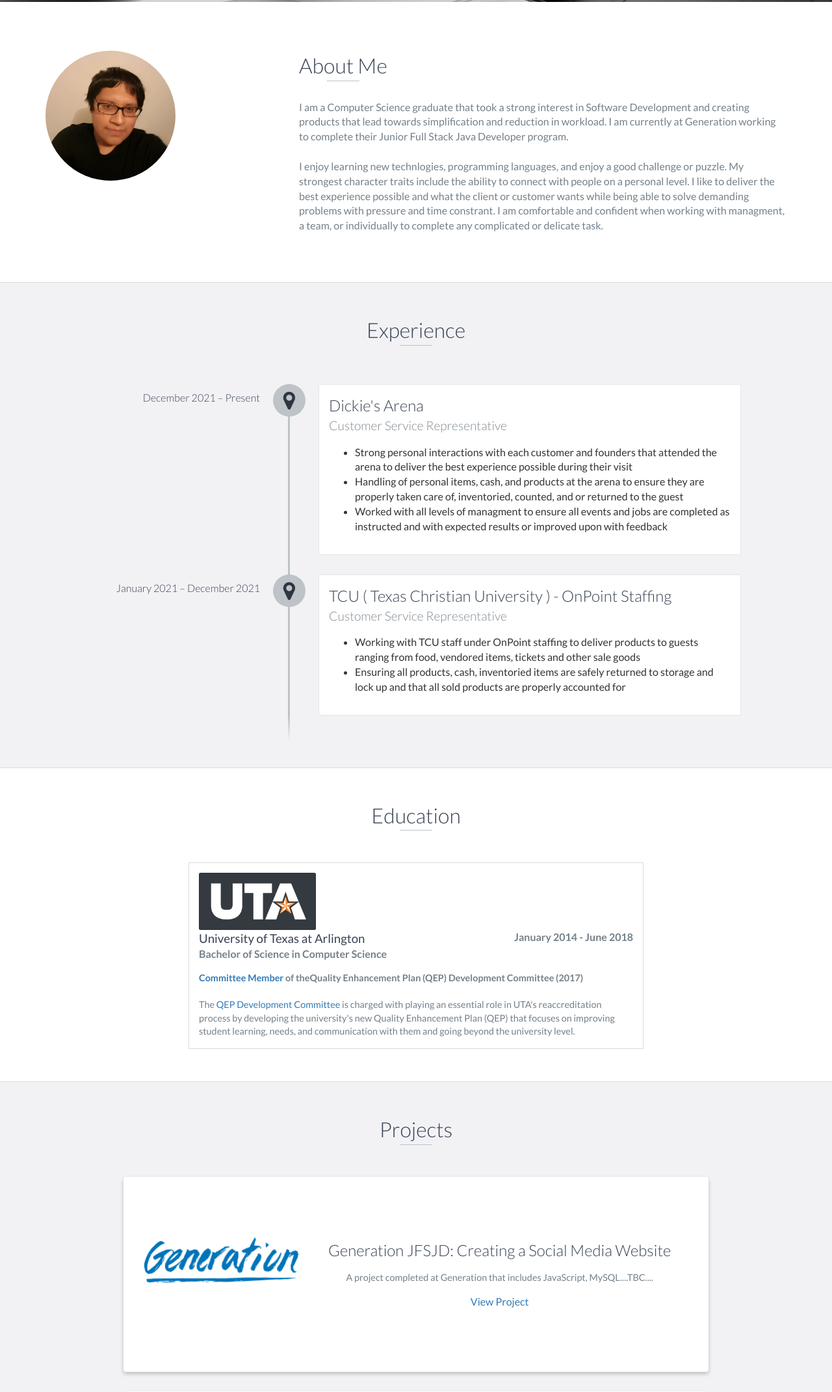
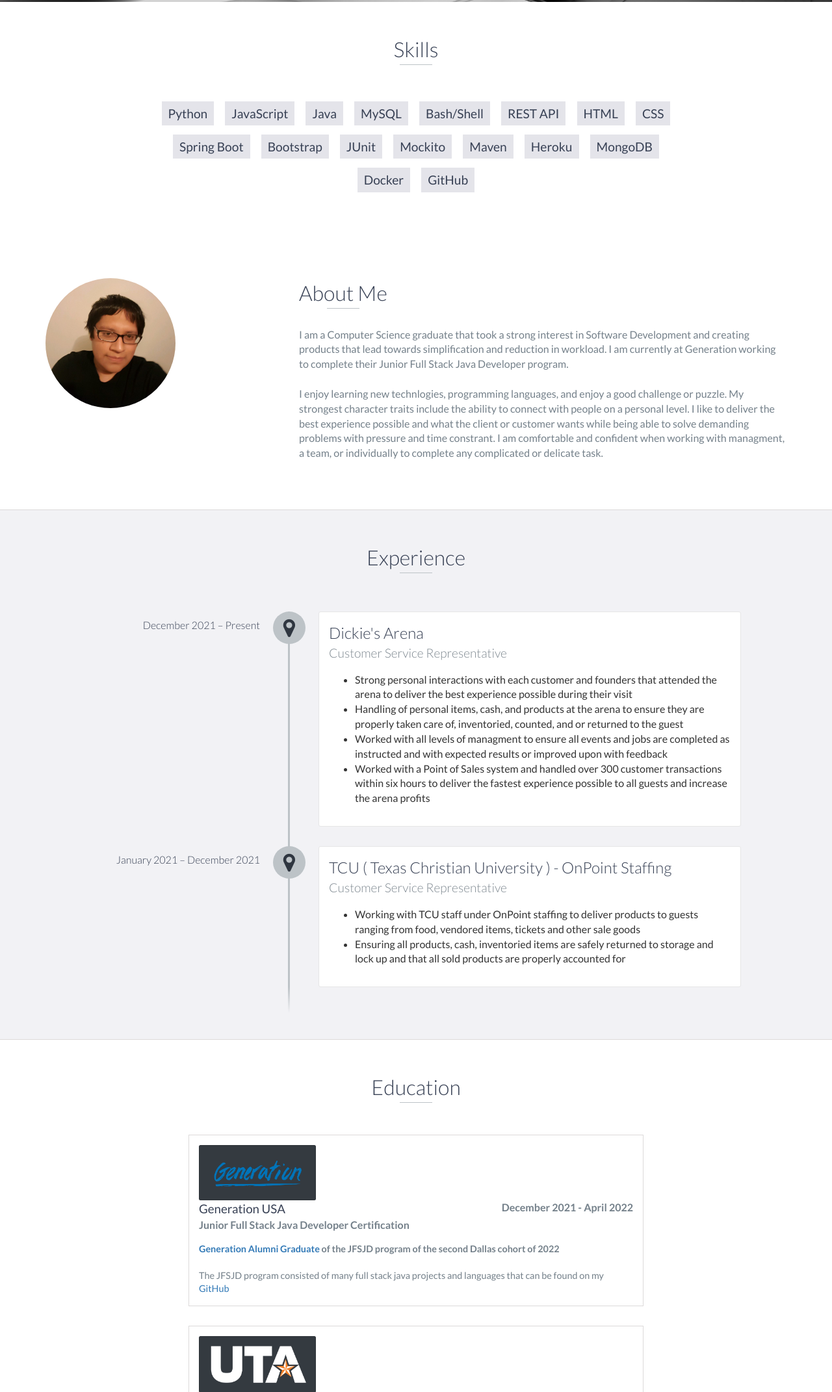
Before and after one commit to Edgar-Carrazco/portfolio, a plain HTML site: page index.html in a window 1280 px wide. Shown: the part 658-2800 px from the top of the page at 65% size. Drawn offline with nearby package versions, Linux system fonts and the light colour scheme.

Commit message:
Portfolio Generation Update

```diff
--- a/index.html
+++ b/index.html
@@ -36,12 +36,6 @@
             <li>
                 <a href="#projects">Projects</a>
             </li>
-            <li>
-                <a href="#skills">Skills</a>
-            </li>
-            <li>
-                <a href="#contact">Contact</a>
-            </li>
         </ul>
     </header>
     <!-- End header -->
@@ -75,6 +69,30 @@
     </div>
     <!-- End #lead -->
 
+    <div id="skills">
+        <h2 class="heading">Skills</h2>
+        <ul>
+            <li>Python</li>
+            <li>JavaScript</li>
+            <li>Java</li>
+            <li>MySQL</li>
+            <li>Bash/Shell</li>
+            <li>REST API</li>
+            <li>HTML</li>
+            <li>CSS</li>
+            <li>Spring Boot</li>
+            <li>Bootstrap</li>
+            <li>JUnit</li>
+            <li>Mockito</li>
+            <li>Maven</li>
+            <li>Heroku</li>
+            <li>MongoDB</li>
+            <li>Docker</li>
+            <li>GitHub</li>
+        </ul>
+        </ul>
+    </div>
+    <!-- End #skills -->
     <div id="about">
         <div class="container">
             <div class="row">
@@ -107,6 +125,7 @@
                     <li>Strong personal interactions with each customer and founders that attended the arena to deliver the best experience possible during their visit</li>
                     <li>Handling of personal items, cash, and products at the arena to ensure they are properly taken care of, inventoried, counted, and or returned to the guest</li>
                     <li>Worked with all levels of managment to ensure all events and jobs are completed as instructed and with expected results or improved upon with feedback</li>
+                    <li>Worked with a Point of Sales system and handled over 300 customer transactions within six hours to deliver the fastest experience possible to all guests and increase the arena profits</li>
                 </ul>
             </div>
             <div data-date="January 2021 – December 2021">
@@ -122,6 +141,23 @@
     <!-- End #experience -->
     <div id="education">
         <h2 class="heading">Education</h2>
+        <div class="education-block">
+            <div class="card bg-dark mb-3" style="max-width: 18rem;">
+                <div class="card-body">
+                    <img class="card-img-top" src="./images/generationlogo.png" alt="UTA Logo">
+                </div>
+            </div>
+            <h3>Generation USA</h3>
+            <span class="education-date"><b>December 2021 - April 2022</b></span>
+            <h4><b>Junior Full Stack Java Developer Certification</b></h4>
+            <p>
+                <b><a href = "https://usa.generation.org/" target="_blank" >Generation Alumni Graduate</a> of the JFSJD program of the second Dallas cohort of 2022</b>
+                <br><br>
+                The JFSJD program consisted of many full stack java projects and languages that can be found on my <a href = "https://github.com/Edgar-Carrazco/" target="_blank" >GitHub</a>
+            </p>
+        </div>
+
+
         <div class="education-block">
             <div class="card bg-dark mb-3" style="max-width: 18rem;">
                 <div class="card-body">
@@ -147,15 +183,16 @@
             <div class="row">
                 <div class="project shadow-large">
                     <div class="project-image-con">
-                        <a href="https://github.com/Edgar-Carrazco/JFS-Dallas-Team-4"><img src="images/generationlogo.png" width="90%"/></a>
+                        <a href="https://student-managment-sys.herokuapp.com/students/"><img src="images/generationlogo.png" width="90%"/></a>
                     </div>
                     <!-- End .project-image -->
                     <div class="project-info">
-                        <h3>Generation JFSJD: Creating a Social Media Website</h3>
+                        <h3>Generation JFSJD Project <br>Creating a Student Management System</h3>
                         <p>
-                            A project completed at Generation that includes JavaScript, MySQL....TBC....
+                            A project completed at Generation that includes Java, JavaScript, MySQL, Spring Boot, HTML, CSS, Bootstrap, Thymeleaf, Maven, and Heroku Deployment Platform.
+                            The project showcases a Student Management System that allows users to add students, remove students, and modify existing students.
                         </p>
-                        <a href="https://github.com/Edgar-Carrazco/JFS-Dallas-Team-4">View Project</a>
+                        <a href="https://student-managment-sys.herokuapp.com/students/">View Project</a><br><a href="https://github.com/Edgar-Carrazco/student-managment-system">View GitHub Source</a>
                     </div>
                     <!-- End .project-info -->
                 </div>
@@ -169,8 +206,8 @@
                     <div class="project-info">
                         <h3>Senior Degree Planner Project</h3>
                         <p>
-                            Senior Software Development Team project made using HTML, GitHub, MySQL, Java, and CSS to help students plan a path of courses to take based on requirements of the university and allowed the user to print and use them.
-                            The front-end consisted of HTML, Java, CSS and the back-end consisted of MongoDB and MySQL in which the database structure held the courses and prerequisites to classes and greatly improved debugging, troubleshooting skills, and application development.
+                            Senior Software Development Team full stack project made using HTML, GitHub, MySQL, Java, and CSS to help students plan a path of courses to take based on requirements of the university and allowed the user to print them.
+                            The front-end consisted of HTML, Java, CSS and the back-end consisted of MongoDB and MySQL.
                         </p>
                         <!-- <a href="#">View Project</a> -->
                     </div>
@@ -181,23 +218,6 @@
         </div>
     </div>
     <!-- End #projects -->
-
-    <div id="skills">
-        <h2 class="heading">Skills</h2>
-        <ul>
-            <li>JavaScript</li>
-            <li>Python</li>
-            <li>Node.js</li>
-            <li>AngularJs</li>
-            <li>React</li>
-            <li>Java</li>
-            <li>C</li>
-            <li>Ruby on Rails</li>
-            <li>JavaScript</li>
-            <li>Python</li>
-        </ul>
-    </div>
-    <!-- End #skills -->
 
     <!-- Contact Form
     <div id="contact">
```
